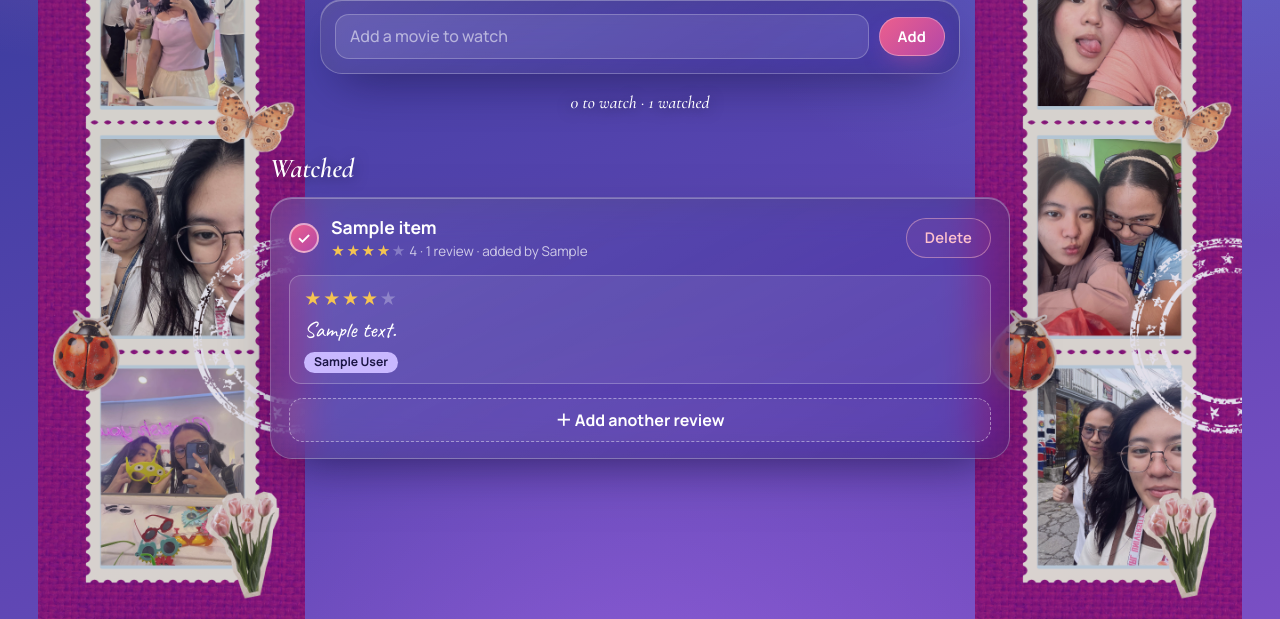
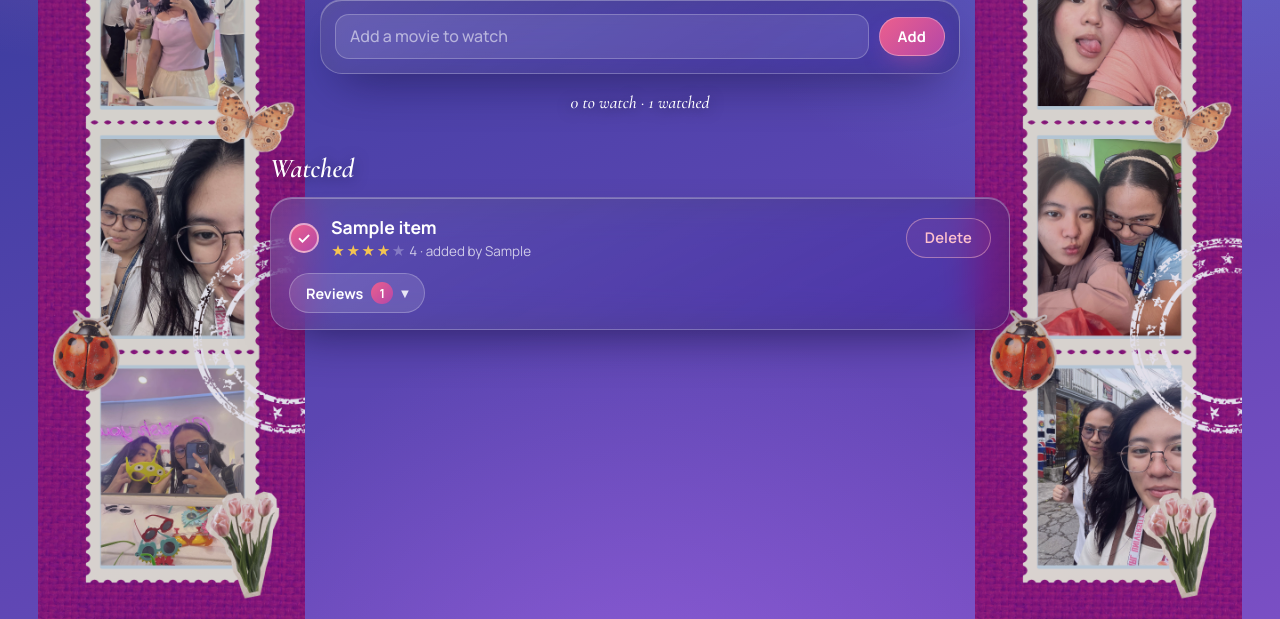
Before and after one commit to Mstar2-d/For-my-Baby, a Flask app: page /movies in a window 1280 px wide. Shown: the part 181-800 px from the top of the page. Run offline with Flask 3, Linux system fonts and the light colour scheme; the visitor is signed in with stand-in values (Sample User, id 1); tables that the repository leaves empty hold one stand-in row (values such as "Sample post").

Commit message:
review button

```diff
--- a/static/style.css
+++ b/static/style.css
@@ -2058,3 +2058,86 @@ textarea.rev-text:focus {
     min-height: 40px;
   }
 }
+
+/* ==========================================================================
+   18. REVIEWS BUTTON (reviews stay hidden until you tap it)
+   ========================================================================== */
+
+.rv-toggle {
+  margin-top: 12px;
+}
+
+/* The "Reviews" button */
+.rv-toggle > summary {
+  display: inline-flex;
+  align-items: center;
+  gap: 8px;
+  min-height: 40px;
+  padding: 6px 16px;
+  list-style: none;
+  cursor: pointer;
+  font: 700 0.9rem var(--sans);
+  background: rgba(255, 255, 255, 0.12);
+  border: 1px solid var(--glass-edge);
+  border-radius: 999px;
+  transition: background 0.18s ease, border-color 0.18s ease;
+}
+
+.rv-toggle > summary::-webkit-details-marker {
+  display: none;
+}
+
+.rv-toggle > summary:hover {
+  background: rgba(255, 255, 255, 0.22);
+  border-color: var(--glass-edge-hi);
+}
+
+/* The number of reviews */
+.rv-count {
+  display: inline-grid;
+  place-items: center;
+  min-width: 22px;
+  height: 22px;
+  padding: 0 7px;
+  font-size: 0.78rem;
+  font-weight: 700;
+  background: var(--accent-grad);
+  border-radius: 999px;
+}
+
+/* A small arrow that flips when the reviews are open */
+.rv-toggle > summary::after {
+  content: "▾";
+  font-size: 0.85rem;
+  opacity: 0.85;
+  transition: transform 0.2s ease;
+}
+
+.rv-toggle[open] > summary::after {
+  transform: rotate(180deg);
+}
+
+.rv-toggle[open] > summary {
+  background: rgba(255, 255, 255, 0.2);
+  border-color: var(--glass-edge-hi);
+}
+
+/* What's inside once it's open */
+.rv-body {
+  margin-top: 4px;
+}
+
+.rv-body .empty {
+  margin: 12px 0 0;
+}
+
+.rv-body .rvlist {
+  margin-top: 12px;
+}
+
+@media (max-width: 700px) {
+  .rv-toggle > summary {
+    width: 100%;
+    justify-content: center;
+  }
+}
--- a/templates/movies.html
+++ b/templates/movies.html
@@ -66,7 +66,7 @@
           <div class="film-main">
             <span class="film-title">{{ m['title'] }}</span>
             <small class="film-avg">
-              {% if m['count'] %}{{ stars(m['avg_round']) }} {{ m['avg_text'] }} · {{ m['count'] }} {{ 'review' if m['count'] == 1 else 'reviews' }}{% else %}No reviews yet{% endif %}
+              {% if m['count'] %}{{ stars(m['avg_round']) }} {{ m['avg_text'] }}{% else %}No reviews yet{% endif %}
               · added by {{ m['by'] }}
             </small>
           </div>
@@ -75,6 +75,10 @@
           </form>
         </div>
 
+        <details class="rv-toggle" id="rv-{{ m['id'] }}">
+          <summary>Reviews <span class="rv-count">{{ m['count'] }}</span></summary>
+
+          <div class="rv-body">
             {% if m['reviews'] %}
               <ul class="rvlist">
                 {% for r in m['reviews'] %}
@@ -92,6 +96,8 @@
                   </li>
                 {% endfor %}
               </ul>
+            {% else %}
+              <p class="empty">No reviews yet. Be the first.</p>
             {% endif %}
 
             <details class="rev-add">
@@ -110,17 +116,32 @@
                 </div>
               </form>
             </details>
+          </div>
+        </details>
       </section>
     {% endfor %}
   {% endif %}
 </main>
 
 <script>
-  // Keeps your place on the page after ticking, saving or deleting
+  // After ticking, saving or deleting, the page reloads. This keeps your place
+  // and re-opens the Reviews you had open, so a new review shows straight away.
   document.addEventListener('submit', function () {
-    try { sessionStorage.setItem('moviesY', String(window.scrollY)); } catch (e) {}
+    try {
+      sessionStorage.setItem('moviesY', String(window.scrollY));
+      var open = [];
+      document.querySelectorAll('details.rv-toggle[open]').forEach(function (d) { open.push(d.id); });
+      sessionStorage.setItem('moviesOpen', JSON.stringify(open));
+    } catch (e) {}
   });
   try {
+    var open = JSON.parse(sessionStorage.getItem('moviesOpen') || '[]');
+    open.forEach(function (id) {
+      var d = document.getElementById(id);
+      if (d) d.open = true;
+    });
+    sessionStorage.removeItem('moviesOpen');
+
     var y = sessionStorage.getItem('moviesY');
     if (y !== null) {
       window.scrollTo(0, Number(y));
```
Lines whose indentation alone changed are shown as unchanged.
